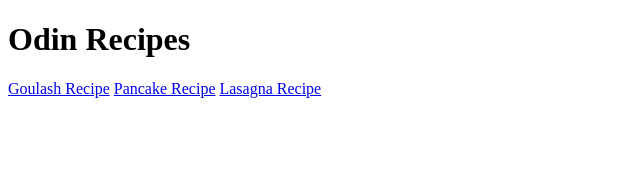
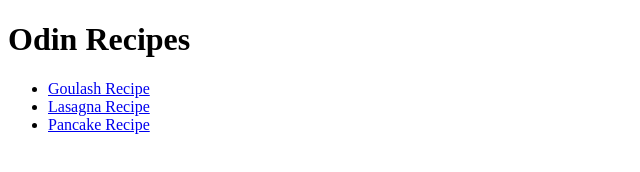
Before and after one commit to Silmunia/odin-recipes, a plain HTML site: page index.html in a window 1280 px wide. Shown: the whole page, without its empty margins (0-640 px from the left). Drawn offline with Linux system fonts and the light colour scheme.

Commit message:
Organize recipes in an alphabetic list

```diff
--- a/index.html
+++ b/index.html
@@ -7,8 +7,10 @@
 
     <body>
         <h1>Odin Recipes</h1>
-        <a href="recipes/goulash.html">Goulash Recipe</a>
-        <a href="recipes/pancakes.html">Pancake Recipe</a>
-        <a href="recipes/lasagna.html">Lasagna Recipe</a>
+        <ul>
+            <li><a href="recipes/goulash.html">Goulash Recipe</a></li>
+            <li><a href="recipes/lasagna.html">Lasagna Recipe</a></li>
+            <li><a href="recipes/pancakes.html">Pancake Recipe</a></li>
+        </ul>
     </body>
 </html>
```
